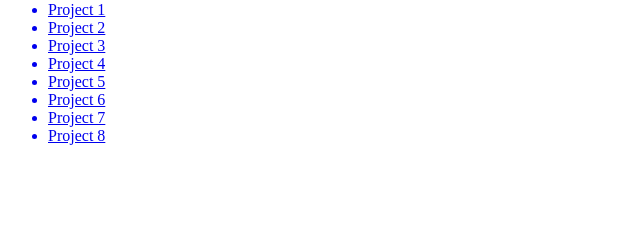
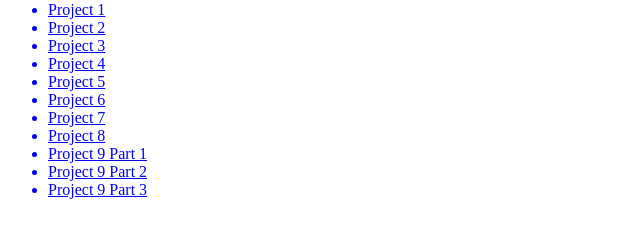
Before and after one commit to danyellehernandez/danyellehernandez.github.io, a plain HTML site: page index.html in a window 1280 px wide. Shown: the part 79-316 px from the top of the page, without its empty margins (0-640 px from the left). Drawn offline with Linux system fonts and the light colour scheme.

Commit message:
Update index.html

```diff
--- a/index.html
+++ b/index.html
@@ -20,6 +20,9 @@
       <a href="project6/project6.html"><li>Project 6</li></a>
       <a href="project7/project7.html"><li>Project 7</li></a>
       <a href="project8/project8.html"><li>Project 8</li></a>
+      <a href="project9/index1.html"><li>Project 9 Part 1</li></a>
+      <a href="project9/index3.html"><li>Project 9 Part 2</li></a>
+      <a href="project9/index3.html"><li>Project 9 Part 3</li></a>
     </ul>
 
   </body>
```
